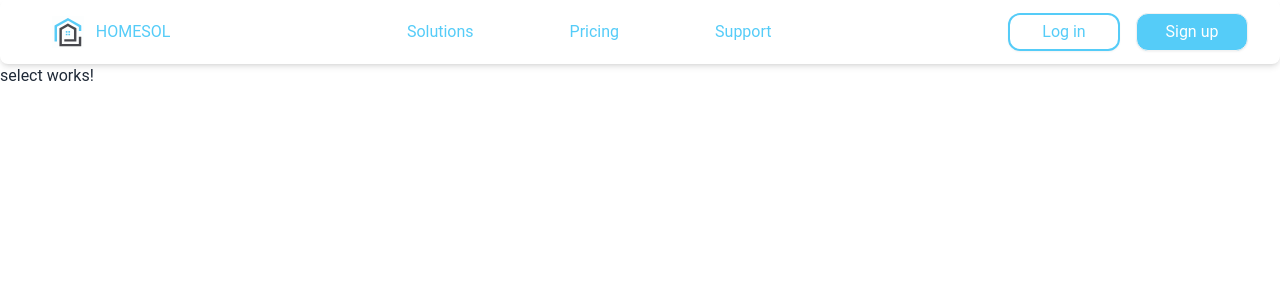
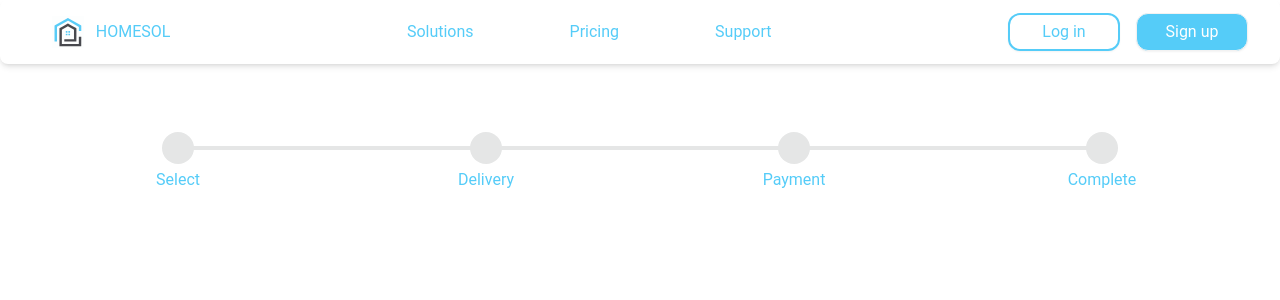
Before and after one commit to Aust1nC/Homesol, an Angular app in the folder frontend/: page /order/select in a window 1280 px wide. Shown: the top 300 px of the page. Built offline with nearby package versions, Linux system fonts and the light colour scheme; a web font is replaced by a local one.

Commit message:
Change component name

```diff
--- a/frontend/src/app/app.module.ts
+++ b/frontend/src/app/app.module.ts
@@ -10,7 +10,7 @@ import { FooterComponent } from './components/footer/footer.component';
 import { HeroComponent } from './pages/home/components/hero/hero.component';
 import { AboutComponent } from './pages/home/components/about/about.component';
 import { SelectComponent } from './pages/select/select.component';
-import { StepsComponent } from './components/steps/steps.component';
+import { stepperComponent } from './components/stepper/stepper.component';
 
 @NgModule({
   declarations: [
@@ -21,7 +21,7 @@ import { StepsComponent } from './components/steps/steps.component';
     HeroComponent,
     AboutComponent,
     SelectComponent,
-    StepsComponent,
+    stepperComponent,
   ],
   imports: [BrowserModule, AppRoutingModule],
   providers: [provideAnimationsAsync()],
--- /dev/null
+++ b/frontend/src/app/components/stepper/stepper.component.css
@@ -0,0 +1,3 @@
+.steps .step::before {
+  height: 4px;
+}
--- /dev/null
+++ b/frontend/src/app/components/stepper/stepper.component.html
@@ -0,0 +1,6 @@
+<ul class="steps w-full text-[#55CCF8]">
+  <li class="step step-[#white]" data-content="">Select</li>
+  <li class="step step-[#white]" data-content="">Delivery</li>
+  <li class="step step-[#white]" data-content="">Payment</li>
+  <li class="step step-[#white]" data-content="">Complete</li>
+</ul>
--- /dev/null
+++ b/frontend/src/app/components/stepper/stepper.component.ts
@@ -0,0 +1,10 @@
+import { Component } from '@angular/core';
+
+@Component({
+  selector: 'app-stepper',
+  templateUrl: './stepper.component.html',
+  styleUrl: './stepper.component.css'
+})
+export class stepperComponent {
+
+}
--- a/frontend/src/app/components/steps/steps.component.html
+++ /dev/null
@@ -1 +0,0 @@
-<p>steps works!</p>
--- a/frontend/src/app/pages/select/select.component.html
+++ b/frontend/src/app/pages/select/select.component.html
@@ -1 +1,3 @@
-<p>select works!</p>
+<section class="max-w-7xl mx-auto p-6 pb-0 mt-10">
+  <app-stepper></app-stepper>
+</section>
```
Also changed, not shown: frontend/src/app/components/steps/steps.component.ts (deleted, +0 -10 lines), frontend/src/app/components/steps/steps.component.css (deleted), 2 other files (tests, documents, lock files or other folders).
